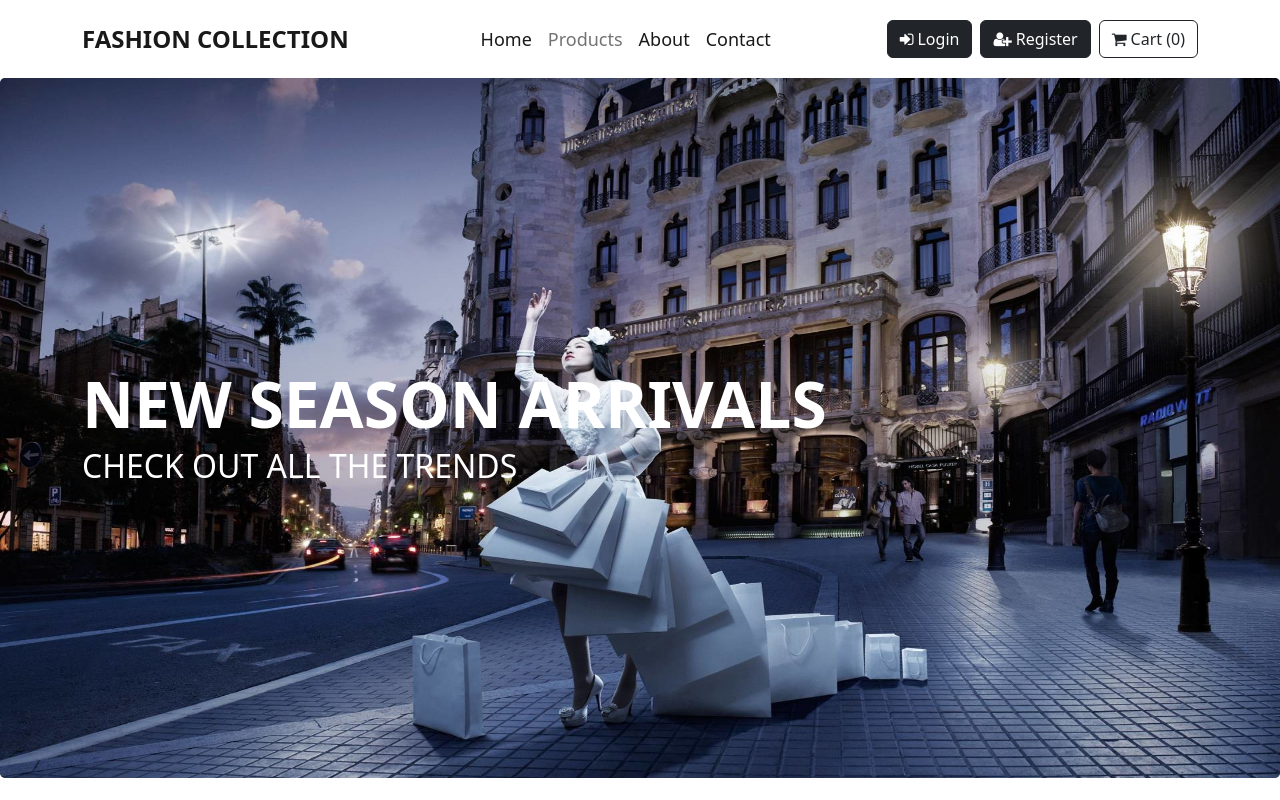
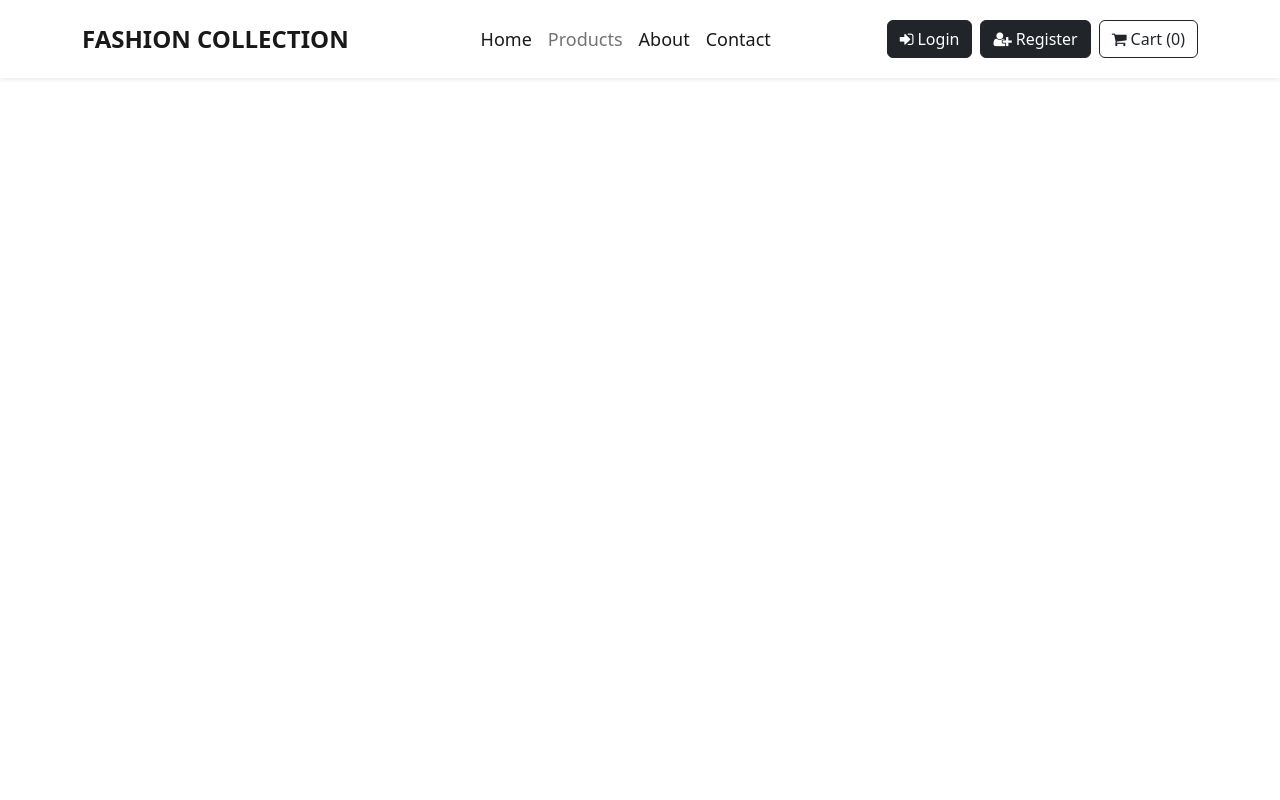
Before and after one commit to meghana-meher/E-commerce, a React (Create React App) app: page / in a window 1280 px wide. Shown: the top 800 px of the page. Built offline with nearby package versions, Linux system fonts and the light colour scheme; no server answers.

Commit message:
Update /home

```diff
--- a/src/App.js
+++ b/src/App.js
@@ -13,7 +13,7 @@
     <>
       <Navbar />
       <Routes>
-        <Route  path='/' element={<Home/>}/>
+        <Route  path='home' element={<Home/>}/>
         <Route  path='products' element={<Products/>} />
         <Route  path='products/:id' element={<Product/>} />
         <Route path='cart' element={<Cart/>}/>
```
